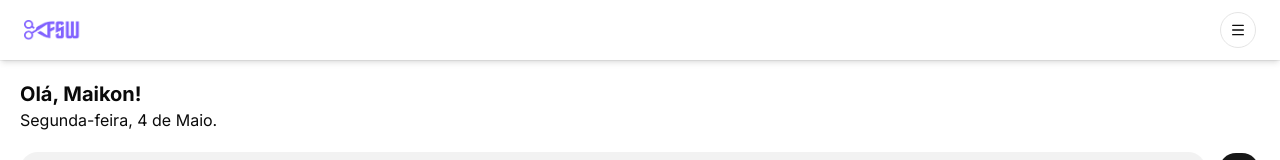
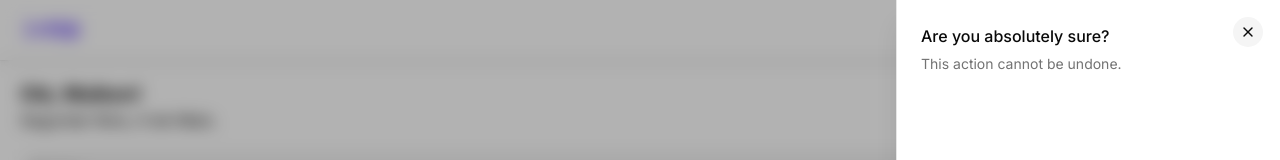
Before and after one commit to maikonsm7/barber, a Next.js app: page / in a window 1280 px wide. Both pictures are taken after a click on the button 1238 px from the left and 30 px from the top of the page. Shown: the top 160 px of the page. Built offline with nearby package versions, Linux system fonts and the light colour scheme; no server answers; the database is empty.

Commit message:
add: menu

```diff
--- a/components/header.tsx
+++ b/components/header.tsx
@@ -3,12 +3,25 @@
 import logo from "@/public/logo.png";
 import { Button } from "./ui/button";
 import { Menu } from "lucide-react";
+import { Sheet, SheetTrigger, SheetContent, SheetHeader, SheetTitle, SheetDescription } from "./ui/sheet";
 export default function Header() {
   return (
     <Card className="rounded-none py-3">
       <CardContent className="flex flex-row items-center justify-between">
         <Image src={logo} alt="Logo" width={120} />
-        <Button variant="outline" size="icon"><Menu /></Button>
+
+        <Sheet>
+          <SheetTrigger asChild>
+            <Button variant="outline" size="icon"><Menu /></Button>
+          </SheetTrigger>
+          <SheetContent>
+            <SheetHeader>
+              <SheetTitle>Are you absolutely sure?</SheetTitle>
+              <SheetDescription>This action cannot be undone.</SheetDescription>
+            </SheetHeader>
+          </SheetContent>
+        </Sheet>
+
       </CardContent>
     </Card>
   );
--- /dev/null
+++ b/components/ui/sheet.tsx
@@ -0,0 +1,147 @@
+"use client"
+
+import * as React from "react"
+import { Dialog as SheetPrimitive } from "radix-ui"
+
+import { cn } from "@/lib/utils"
+import { Button } from "@/components/ui/button"
+import { XIcon } from "lucide-react"
+
+function Sheet({ ...props }: React.ComponentProps<typeof SheetPrimitive.Root>) {
+  return <SheetPrimitive.Root data-slot="sheet" {...props} />
+}
+
+function SheetTrigger({
+  ...props
+}: React.ComponentProps<typeof SheetPrimitive.Trigger>) {
+  return <SheetPrimitive.Trigger data-slot="sheet-trigger" {...props} />
+}
+
+function SheetClose({
+  ...props
+}: React.ComponentProps<typeof SheetPrimitive.Close>) {
+  return <SheetPrimitive.Close data-slot="sheet-close" {...props} />
+}
+
+function SheetPortal({
+  ...props
+}: React.ComponentProps<typeof SheetPrimitive.Portal>) {
+  return <SheetPrimitive.Portal data-slot="sheet-portal" {...props} />
+}
+
+function SheetOverlay({
+  className,
+  ...props
+}: React.ComponentProps<typeof SheetPrimitive.Overlay>) {
+  return (
+    <SheetPrimitive.Overlay
+      data-slot="sheet-overlay"
+      className={cn(
+        "fixed inset-0 z-50 bg-black/30 duration-100 supports-backdrop-filter:backdrop-blur-sm data-open:animate-in data-open:fade-in-0 data-closed:animate-out data-closed:fade-out-0",
+        className
+      )}
+      {...props}
+    />
+  )
+}
+
+function SheetContent({
+  className,
+  children,
+  side = "right",
+  showCloseButton = true,
+  ...props
+}: React.ComponentProps<typeof SheetPrimitive.Content> & {
+  side?: "top" | "right" | "bottom" | "left"
+  showCloseButton?: boolean
+}) {
+  return (
+    <SheetPortal>
+      <SheetOverlay />
+      <SheetPrimitive.Content
+        data-slot="sheet-content"
+        data-side={side}
+        className={cn(
+          "fixed z-50 flex flex-col bg-popover bg-clip-padding text-sm text-popover-foreground shadow-xl transition duration-200 ease-in-out data-[side=bottom]:inset-x-0 data-[side=bottom]:bottom-0 data-[side=bottom]:h-auto data-[side=bottom]:border-t data-[side=left]:inset-y-0 data-[side=left]:left-0 data-[side=left]:h-full data-[side=left]:w-3/4 data-[side=left]:border-r data-[side=right]:inset-y-0 data-[side=right]:right-0 data-[side=right]:h-full data-[side=right]:w-3/4 data-[side=right]:border-l data-[side=top]:inset-x-0 data-[side=top]:top-0 data-[side=top]:h-auto data-[side=top]:border-b data-[side=left]:sm:max-w-sm data-[side=right]:sm:max-w-sm data-open:animate-in data-open:fade-in-0 data-[side=bottom]:data-open:slide-in-from-bottom-10 data-[side=left]:data-open:slide-in-from-left-10 data-[side=right]:data-open:slide-in-from-right-10 data-[side=top]:data-open:slide-in-from-top-10 data-closed:animate-out data-closed:fade-out-0 data-[side=bottom]:data-closed:slide-out-to-bottom-10 data-[side=left]:data-closed:slide-out-to-left-10 data-[side=right]:data-closed:slide-out-to-right-10 data-[side=top]:data-closed:slide-out-to-top-10",
+          className
+        )}
+        {...props}
+      >
+        {children}
+        {showCloseButton && (
+          <SheetPrimitive.Close data-slot="sheet-close" asChild>
+            <Button
+              variant="ghost"
+              className="absolute top-4 right-4 bg-secondary"
+              size="icon-sm"
+            >
+              <XIcon
+              />
+              <span className="sr-only">Close</span>
+            </Button>
+          </SheetPrimitive.Close>
+        )}
+      </SheetPrimitive.Content>
+    </SheetPortal>
+  )
+}
+
+function SheetHeader({ className, ...props }: React.ComponentProps<"div">) {
+  return (
+    <div
+      data-slot="sheet-header"
+      className={cn("flex flex-col gap-1.5 p-6", className)}
+      {...props}
+    />
+  )
+}
+
+function SheetFooter({ className, ...props }: React.ComponentProps<"div">) {
+  return (
+    <div
+      data-slot="sheet-footer"
+      className={cn("mt-auto flex flex-col gap-2 p-6", className)}
+      {...props}
+    />
+  )
+}
+
+function SheetTitle({
+  className,
+  ...props
+}: React.ComponentProps<typeof SheetPrimitive.Title>) {
+  return (
+    <SheetPrimitive.Title
+      data-slot="sheet-title"
+      className={cn(
+        "font-heading text-base font-medium text-foreground",
+        className
+      )}
+      {...props}
+    />
+  )
+}
+
+function SheetDescription({
+  className,
+  ...props
+}: React.ComponentProps<typeof SheetPrimitive.Description>) {
+  return (
+    <SheetPrimitive.Description
+      data-slot="sheet-description"
+      className={cn("text-sm text-muted-foreground", className)}
+      {...props}
+    />
+  )
+}
+
+export {
+  Sheet,
+  SheetTrigger,
+  SheetClose,
+  SheetContent,
+  SheetHeader,
+  SheetFooter,
+  SheetTitle,
+  SheetDescription,
+}
```
